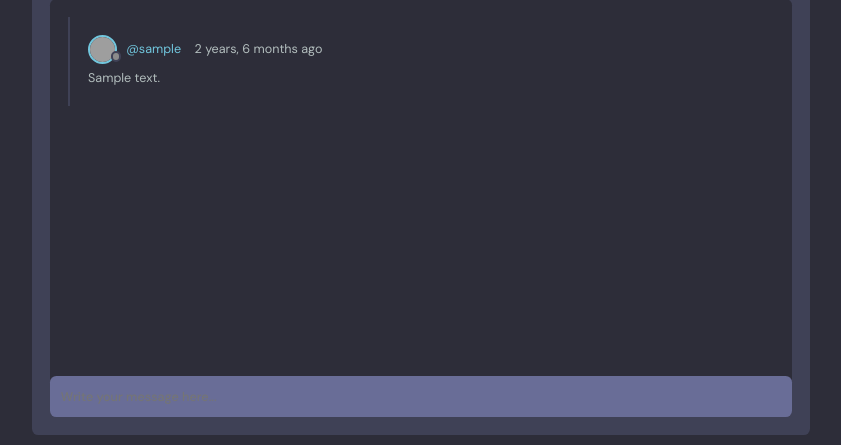
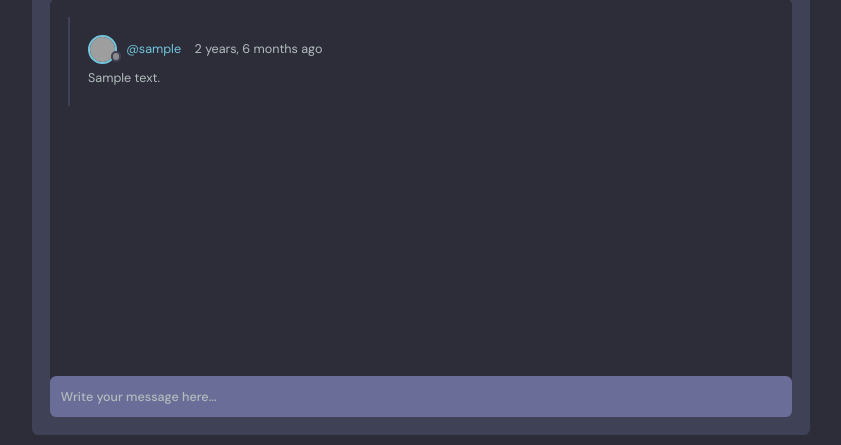
Before and after one commit to JustA3DObject/DevFriends, a Django app: page /room/1/ in a window 1280 px wide. Shown: the part 355-800 px from the top of the page, without its empty margins (68-909 px from the left). Run offline with Django 4.2, Linux system fonts and the light colour scheme; tables that the repository leaves empty hold one stand-in row (values such as "Sample post"); grey boxes are pictures that could not be loaded.

Commit message:
Added CSS to room message form

```diff
--- a/devfriends/static/css/master.css
+++ b/devfriends/static/css/master.css
@@ -914,3 +914,7 @@ a {
     font-weight: 500;
     position: relative;
 }
+
+.room__message>form>input::placeholder {
+    color: var(--color-light-gray);
+}
```
